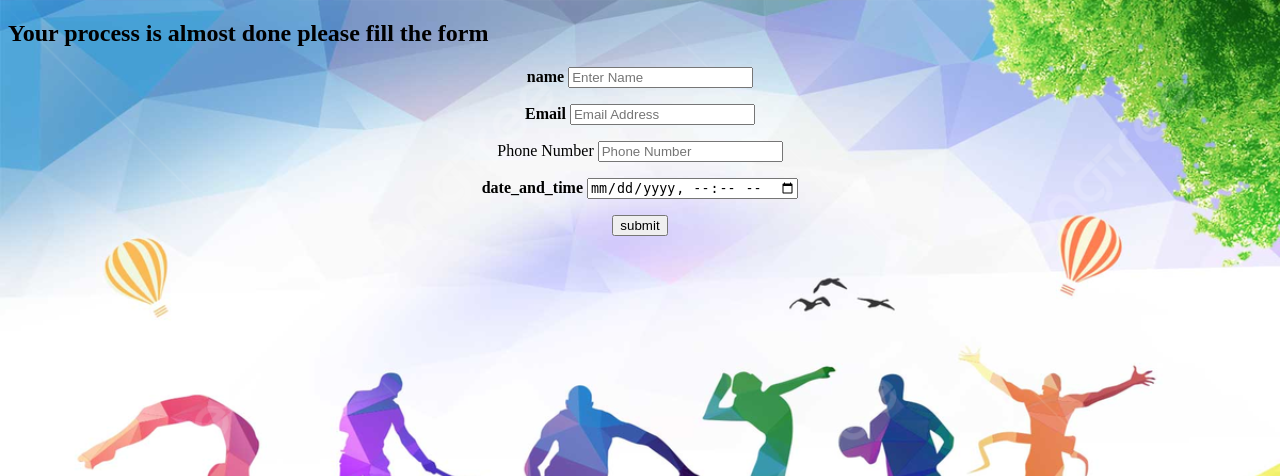
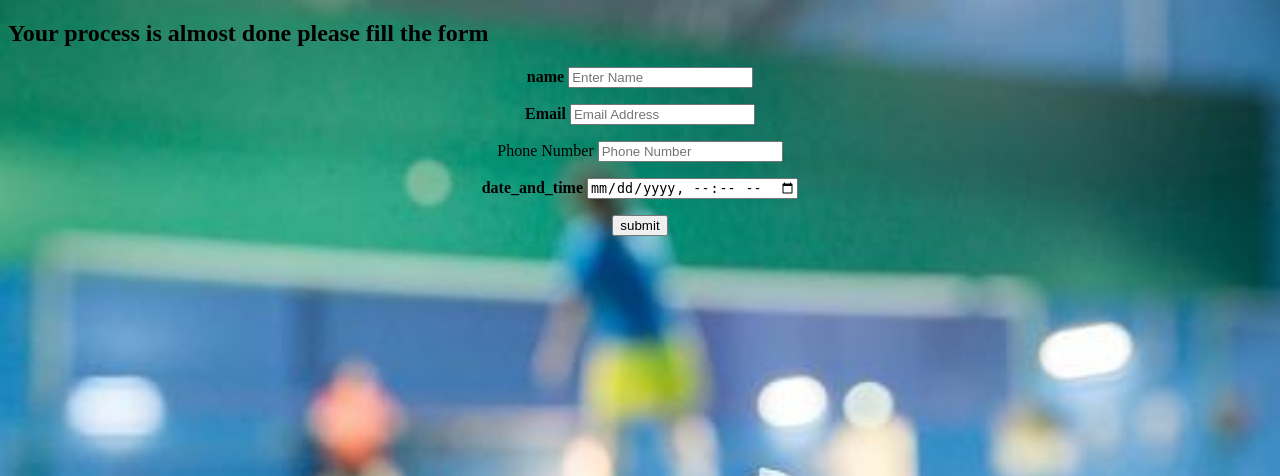
Before and after one commit to jayendraakhil/Eplay, a Flask app: template templates/book.html in a window 1280 px wide. Shown: the top 476 px of the page. Run offline with Flask 3, Linux system fonts and the light colour scheme; the template is opened without the code that fills it, so the values that code supplies are empty; some libraries are stand-ins or nearby versions.

Commit message:
Update book.html

```diff
--- a/templates/book.html
+++ b/templates/book.html
@@ -16,7 +16,7 @@
         }
 
         body {
-            background-image: url("static/a.jpg");
+            background-image: url("static/bd.png");
             background-repeat: repeat;
             background-size: cover;
         }
```
